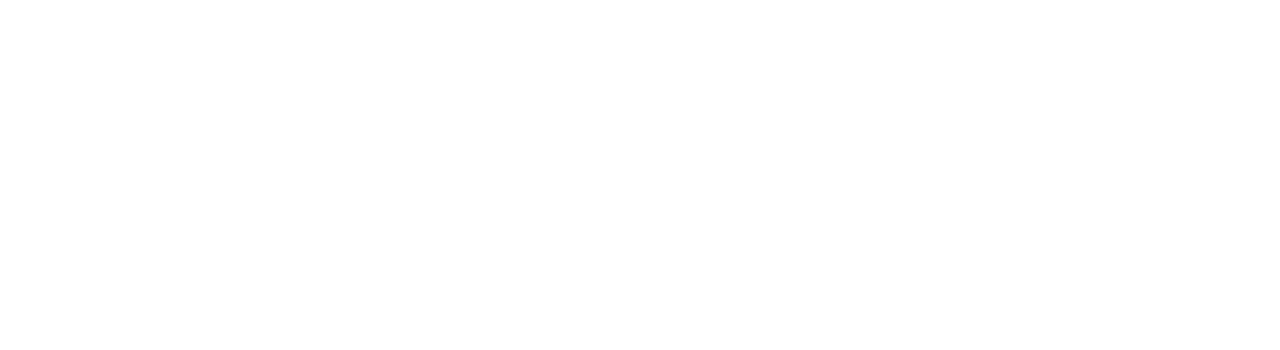
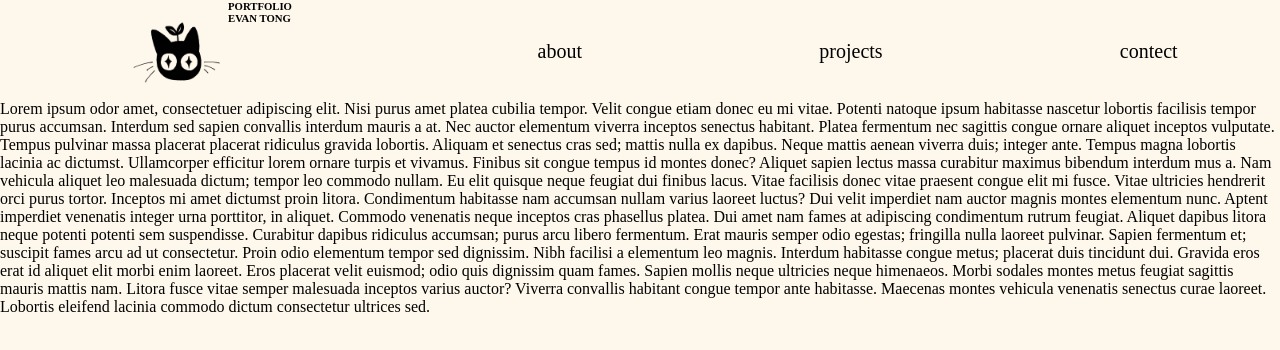
Before and after one commit to Evan-T-Wawa/Evan-Tong-Portfolio, a plain HTML site: page index.html in a window 1280 px wide. Drawn offline with Linux system fonts and the light colour scheme.

Commit message:
Header elements

```diff
--- a/index.html
+++ b/index.html
@@ -9,5 +9,32 @@
 </head>
 <body>
 
+	<div class="header">
+		<div class="logo">
+			<img class="logo-cat" src="assets/Logo copy.png">
+			<div>
+				<h6 class="logo-text">PORTFOLIO</h6>
+				<h6 class="logo-text">EVAN TONG</h6>
+			</div>
+		</div>
+
+		<ul class="nav-bar">
+			<li><a href="index.html" class="nav-item">about</a></li>
+			<li><a href="missing-media.html" class="nav-item">projects</a></li>
+			<li><a href="missing-media.html" class="nav-item">contect</a></li>
+		  </ul>
+
+	</div>
+
+	<p>Lorem ipsum odor amet, consectetuer adipiscing elit. Nisi purus amet platea cubilia tempor. Velit congue etiam donec eu mi vitae. Potenti natoque ipsum habitasse nascetur lobortis facilisis tempor purus accumsan. Interdum sed sapien convallis interdum mauris a at. Nec auctor elementum viverra inceptos senectus habitant. Platea fermentum nec sagittis congue ornare aliquet inceptos vulputate. Tempus pulvinar massa placerat placerat ridiculus gravida lobortis. Aliquam et senectus cras sed; mattis nulla ex dapibus.
+
+		Neque mattis aenean viverra duis; integer ante. Tempus magna lobortis lacinia ac dictumst. Ullamcorper efficitur lorem ornare turpis et vivamus. Finibus sit congue tempus id montes donec? Aliquet sapien lectus massa curabitur maximus bibendum interdum mus a. Nam vehicula aliquet leo malesuada dictum; tempor leo commodo nullam.
+
+		Eu elit quisque neque feugiat dui finibus lacus. Vitae facilisis donec vitae praesent congue elit mi fusce. Vitae ultricies hendrerit orci purus tortor. Inceptos mi amet dictumst proin litora. Condimentum habitasse nam accumsan nullam varius laoreet luctus? Dui velit imperdiet nam auctor magnis montes elementum nunc.
+
+		Aptent imperdiet venenatis integer urna porttitor, in aliquet. Commodo venenatis neque inceptos cras phasellus platea. Dui amet nam fames at adipiscing condimentum rutrum feugiat. Aliquet dapibus litora neque potenti potenti sem suspendisse. Curabitur dapibus ridiculus accumsan; purus arcu libero fermentum. Erat mauris semper odio egestas; fringilla nulla laoreet pulvinar. Sapien fermentum et; suscipit fames arcu ad ut consectetur. Proin odio elementum tempor sed dignissim. Nibh facilisi a elementum leo magnis.
+
+		Interdum habitasse congue metus; placerat duis tincidunt dui. Gravida eros erat id aliquet elit morbi enim laoreet. Eros placerat velit euismod; odio quis dignissim quam fames. Sapien mollis neque ultricies neque himenaeos. Morbi sodales montes metus feugiat sagittis mauris mattis nam. Litora fusce vitae semper malesuada inceptos varius auctor? Viverra convallis habitant congue tempor ante habitasse. Maecenas montes vehicula venenatis senectus curae laoreet. Lobortis eleifend lacinia commodo dictum consectetur ultrices sed.</p>
+
 </body>
 </html>
--- a/style.css
+++ b/style.css
@@ -0,0 +1,43 @@
+* {
+    padding: 0;
+    margin: 0;
+}
+
+body{
+    background-color: #FEF7EB;
+}
+
+.header{
+    display: flex;
+    position: sticky;
+    justify-content: space-between;
+    margin: 0;
+    width: 100%;
+    z-index: 99;
+
+}
+
+.logo{
+    display: flex;
+    margin-left: 10%;
+}
+
+.logo-cat{
+    width: 100px;
+}
+
+.nav-bar{
+    display: flex;
+    list-style-type: none;
+    justify-content: space-between;
+
+    width: 50%;
+    margin-top: 40px;
+    margin-right: 8%;
+}
+
+.nav-item{
+    color: black;
+    text-decoration: none;
+    font-size: 20px;
+}
```
Also changed, not shown: assets/Illustration2 copy.png (added), assets/Logo copy.png (added), assets/Logo_Blink copy.png (added), assets/Star copy.png (added), 1 other file.
